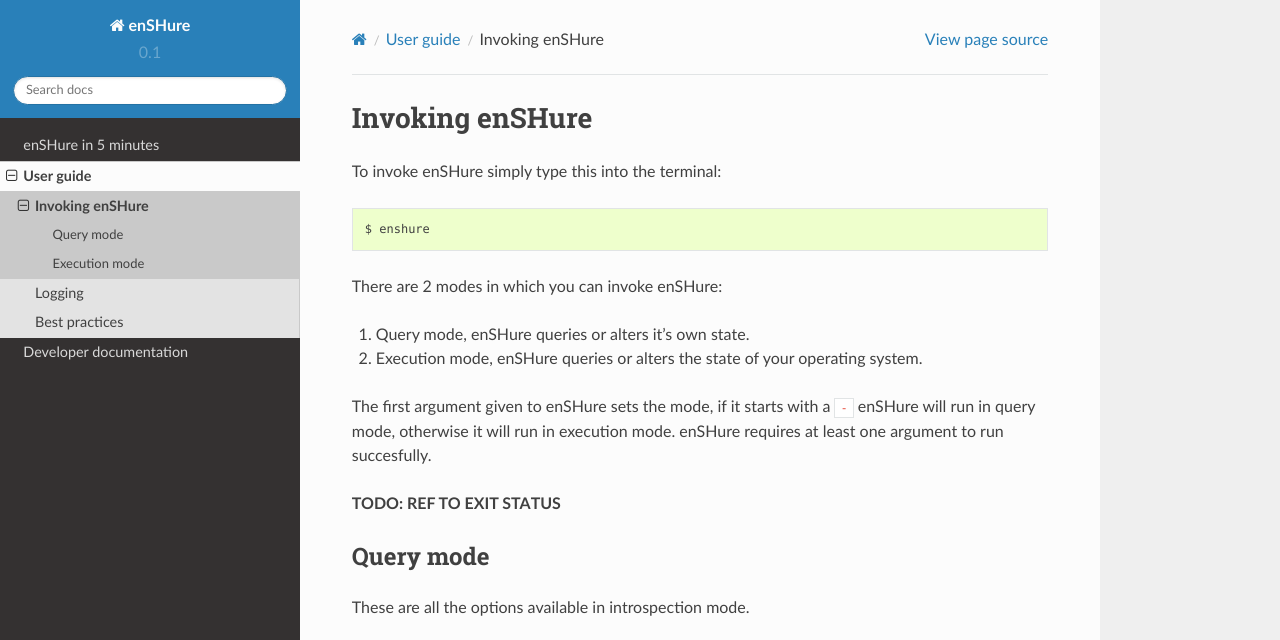
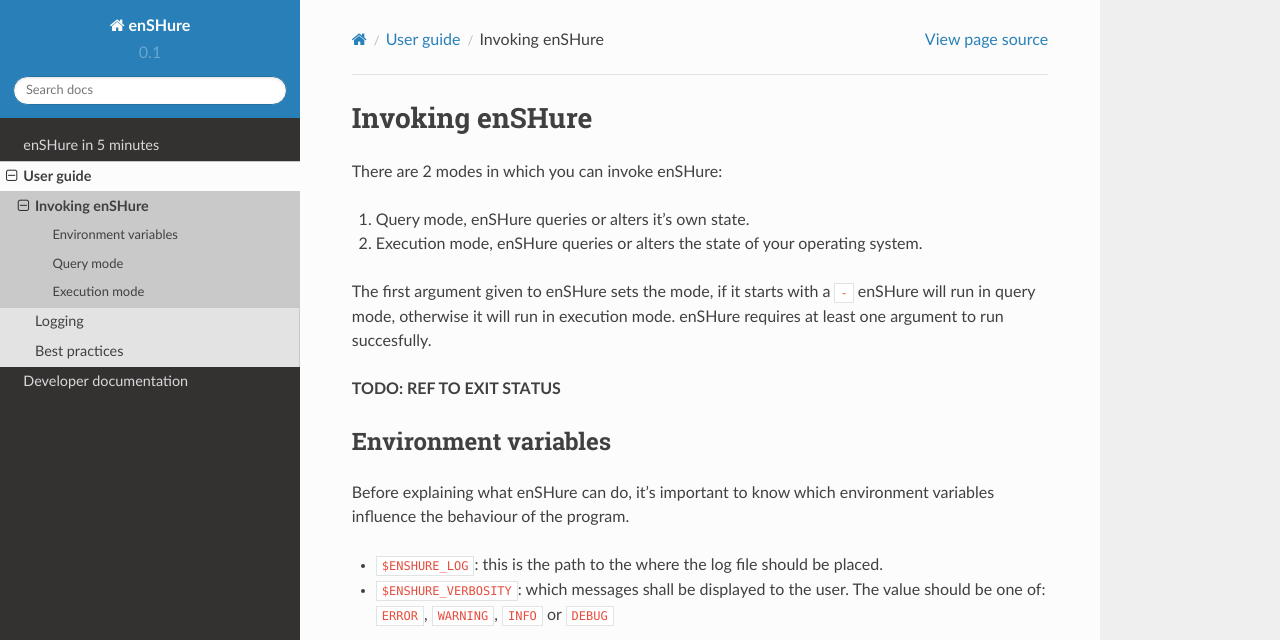
Before and after one commit to gbraekmans/enshure, a Sphinx documentation site: the page built from doc/user/arguments.rst, in a window 1280 px wide and 900 px high, cut to the strip 0-640 px from the top of the window. Built offline with Sphinx 7.4.7 and the Read the Docs theme 2.0.0, drawn with Linux system fonts in a browser that asks for light colours.

Commit message:
Support multiple loglevels

```diff
--- a/doc/user/arguments.rst
+++ b/doc/user/arguments.rst
@@ -2,10 +2,6 @@ Invoking enSHure
 ================
 
 .. program:: enshure
-
-To invoke enSHure simply type this into the terminal::
-
-  $ enshure
 
 There are 2 modes in which you can invoke enSHure:
 
@@ -17,6 +13,18 @@ enSHure will run in query mode, otherwise it will run in execution mode.
 enSHure requires at least one argument to run succesfully.
 
 **TODO: REF TO EXIT STATUS**
+
+Environment variables
+---------------------
+
+Before explaining what enSHure can do, it's important to know which
+environment variables influence the behaviour of the program.
+
+- ``$ENSHURE_LOG``: this is the path to the where the log file should
+  be placed.
+- ``$ENSHURE_VERBOSITY``: which messages shall be displayed to the user.
+  The value should be one of: ``ERROR``, ``WARNING``, ``INFO`` or ``DEBUG``
+
 
 Query mode
 ----------
```
Also changed, not shown: 4 other files.
